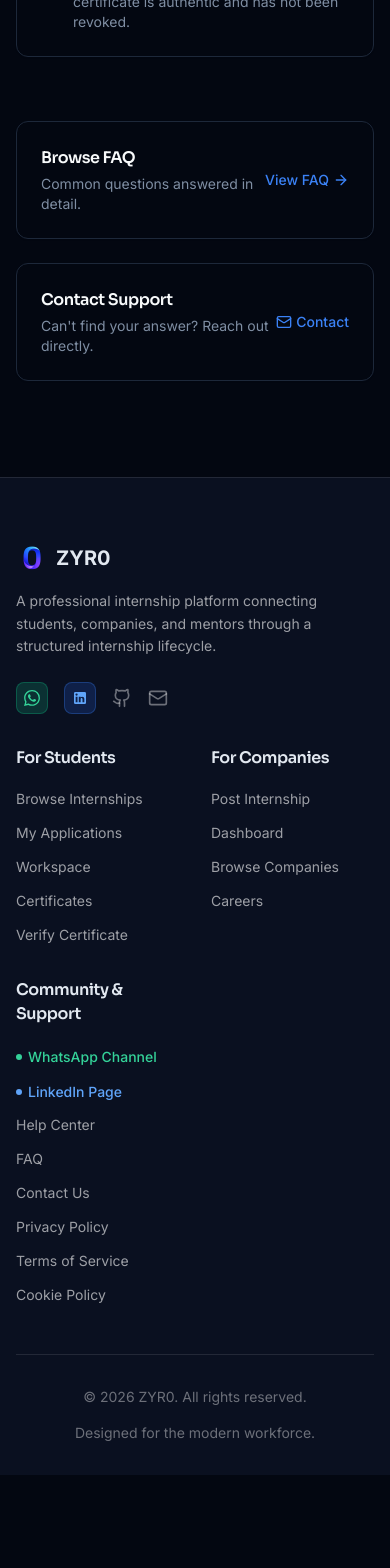
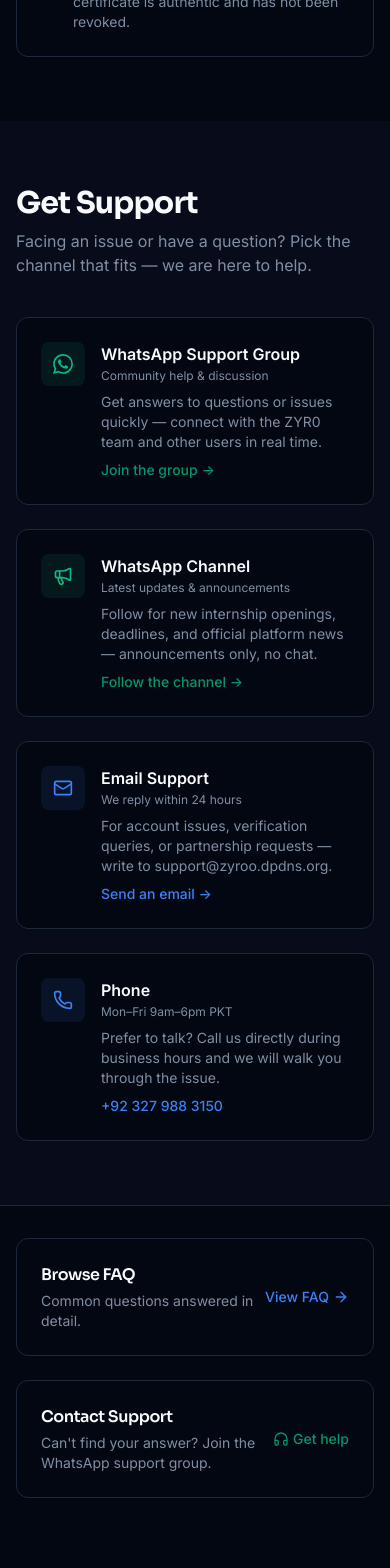
Before and after one commit to ilyaskhan12Q/ZYR0, a React (Vite) app in the folder app/: page /help in a window 390 px wide. Shown: the part 2340-3908 px from the top of the page. Before the commit the page ends 3815 px from the top, so only its background shows below. Built offline with nearby package versions, Linux system fonts and the light colour scheme; no server answers.

Commit message:
feat(help): add Get Support section to Help Center with WhatsApp group, channel, email, and phone cards

```diff
--- a/app/src/pages/public/HelpCenter.tsx
+++ b/app/src/pages/public/HelpCenter.tsx
@@ -1,7 +1,9 @@
 import { motion } from 'framer-motion';
 import { Link } from 'react-router-dom';
-import { BookOpen, GraduationCap, Building2, UserCheck, ShieldCheck, ArrowRight, Mail } from 'lucide-react';
+import { BookOpen, GraduationCap, Building2, UserCheck, ShieldCheck, ArrowRight, Mail, Phone, Headphones, Megaphone } from 'lucide-react';
 import { SEO } from '@/components/SEO';
+import { SITE_CONFIG } from '@/config/site';
+import { WhatsAppIcon } from '@/components/icons/BrandIcons';
 
 const guides = [
   {
@@ -146,8 +148,101 @@ export default function HelpCenter() {
         </div>
       </section>
 
-      {/* FAQ Link */}
-      <section className="px-4 pb-8">
+      {/* Get Support */}
+      <section className="px-4 py-16 bg-muted/40 border-b border-border">
+        <div className="max-w-5xl mx-auto">
+          <motion.div initial={{ opacity: 0, y: 20 }} whileInView={{ opacity: 1, y: 0 }} viewport={{ once: true }} className="mb-10">
+            <h2 className="text-3xl font-bold">Get Support</h2>
+            <p className="mt-2 text-muted-foreground">Facing an issue or have a question? Pick the channel that fits — we are here to help.</p>
+          </motion.div>
+
+          <div className="grid grid-cols-1 sm:grid-cols-2 gap-6">
+            <motion.a
+              href={SITE_CONFIG.social.whatsappSupportGroup}
+              target="_blank"
+              rel="noopener noreferrer"
+              initial={{ opacity: 0, y: 20 }}
+              whileInView={{ opacity: 1, y: 0 }}
+              viewport={{ once: true }}
+              role="link"
+              className="bg-card rounded-xl border border-border p-6 shadow-sm flex items-start gap-4 hover:border-emerald-500/40 hover:shadow-emerald-500/10 transition-all"
+            >
+              <div className="w-11 h-11 bg-emerald-500/10 rounded-lg flex items-center justify-center flex-shrink-0">
+                <WhatsAppIcon className="w-5 h-5 fill-current text-emerald-500" />
+              </div>
+              <div>
+                <p className="font-semibold">WhatsApp Support Group</p>
+                <p className="text-xs text-muted-foreground mt-0.5">Community help &amp; discussion</p>
+                <p className="text-sm text-muted-foreground mt-2">Get answers to questions or issues quickly — connect with the ZYR0 team and other users in real time.</p>
+                <p className="text-sm font-medium text-emerald-600 mt-2">Join the group →</p>
+              </div>
+            </motion.a>
+
+            <motion.a
+              href={SITE_CONFIG.social.whatsappChannel}
+              target="_blank"
+              rel="noopener noreferrer"
+              initial={{ opacity: 0, y: 20 }}
+              whileInView={{ opacity: 1, y: 0 }}
+              viewport={{ once: true }}
+              transition={{ delay: 0.1 }}
+              role="link"
+              className="bg-card rounded-xl border border-border p-6 shadow-sm flex items-start gap-4 hover:border-emerald-500/40 hover:shadow-emerald-500/10 transition-all"
+            >
+              <div className="w-11 h-11 bg-emerald-500/10 rounded-lg flex items-center justify-center flex-shrink-0">
+                <Megaphone className="w-5 h-5 text-emerald-500" />
+              </div>
+              <div>
+                <p className="font-semibold">WhatsApp Channel</p>
+                <p className="text-xs text-muted-foreground mt-0.5">Latest updates &amp; announcements</p>
+                <p className="text-sm text-muted-foreground mt-2">Follow for new internship openings, deadlines, and official platform news — announcements only, no chat.</p>
+                <p className="text-sm font-medium text-emerald-600 mt-2">Follow the channel →</p>
+              </div>
+            </motion.a>
+
+            <motion.a
+              href={`mailto:${SITE_CONFIG.supportEmail}`}
+              initial={{ opacity: 0, y: 20 }}
+              whileInView={{ opacity: 1, y: 0 }}
+              viewport={{ once: true }}
+              transition={{ delay: 0.2 }}
+              role="link"
+              className="bg-card rounded-xl border border-border p-6 shadow-sm flex items-start gap-4 hover:border-accent/30 transition-all"
+            >
+              <div className="w-11 h-11 bg-accent/10 rounded-lg flex items-center justify-center flex-shrink-0">
+                <Mail className="w-5 h-5 text-accent" />
+              </div>
+              <div>
+                <p className="font-semibold">Email Support</p>
+                <p className="text-xs text-muted-foreground mt-0.5">We reply within 24 hours</p>
+                <p className="text-sm text-muted-foreground mt-2">For account issues, verification queries, or partnership requests — write to {SITE_CONFIG.supportEmail}.</p>
+                <p className="text-sm font-medium text-accent mt-2">Send an email →</p>
+              </div>
+            </motion.a>
+
+            <motion.div
+              initial={{ opacity: 0, y: 20 }}
+              whileInView={{ opacity: 1, y: 0 }}
+              viewport={{ once: true }}
+              transition={{ delay: 0.3 }}
+              className="bg-card rounded-xl border border-border p-6 shadow-sm flex items-start gap-4"
+            >
+              <div className="w-11 h-11 bg-accent/10 rounded-lg flex items-center justify-center flex-shrink-0">
+                <Phone className="w-5 h-5 text-accent" />
+              </div>
+              <div>
+                <p className="font-semibold">Phone</p>
+                <p className="text-xs text-muted-foreground mt-0.5">Mon–Fri 9am–6pm PKT</p>
+                <p className="text-sm text-muted-foreground mt-2">Prefer to talk? Call us directly during business hours and we will walk you through the issue.</p>
+                <p className="text-sm font-medium text-accent mt-2">+92 327 988 3150</p>
+              </div>
+            </motion.div>
+          </div>
+        </div>
+      </section>
+
+      {/* FAQ & Contact */}
+      <section className="px-4 py-8">
         <div className="max-w-5xl mx-auto">
           <div className="grid grid-cols-1 md:grid-cols-2 gap-6">
             <motion.div
@@ -164,21 +259,24 @@ export default function HelpCenter() {
                 View FAQ <ArrowRight className="w-4 h-4" />
               </Link>
             </motion.div>
-            <motion.div
+            <motion.a
+              href={SITE_CONFIG.social.whatsappSupportGroup}
+              target="_blank"
+              rel="noopener noreferrer"
               initial={{ opacity: 0, y: 20 }}
               whileInView={{ opacity: 1, y: 0 }}
               viewport={{ once: true }}
               transition={{ delay: 0.1 }}
-              className="bg-card rounded-xl border border-border p-6 shadow-sm flex items-center justify-between"
+              className="bg-card rounded-xl border border-border p-6 shadow-sm flex items-center justify-between hover:border-emerald-500/40 transition-colors"
             >
               <div>
                 <h3 className="font-semibold">Contact Support</h3>
-                <p className="text-sm text-muted-foreground mt-1">Can&apos;t find your answer? Reach out directly.</p>
+                <p className="text-sm text-muted-foreground mt-1">Can&apos;t find your answer? Join the WhatsApp support group.</p>
               </div>
-              <Link to="/contact" className="flex items-center gap-1 text-sm font-medium text-accent hover:underline flex-shrink-0">
-                <Mail className="w-4 h-4" /> Contact
-              </Link>
-            </motion.div>
+              <span className="inline-flex items-center gap-1 text-sm font-medium text-emerald-600 flex-shrink-0">
+                <Headphones className="w-4 h-4" /> Get help
+              </span>
+            </motion.a>
           </div>
         </div>
       </section>
```
